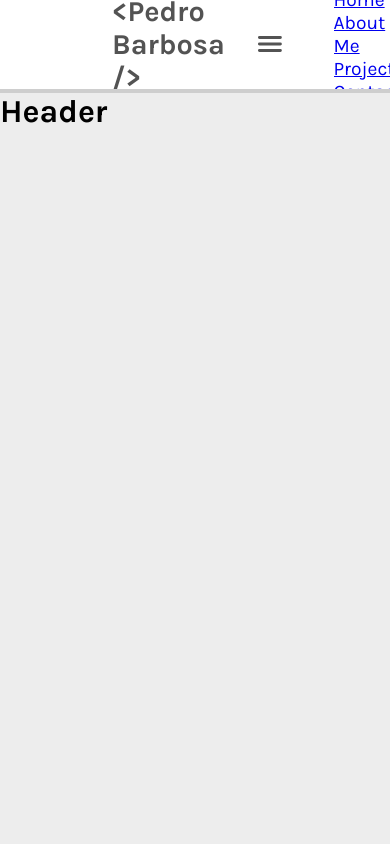
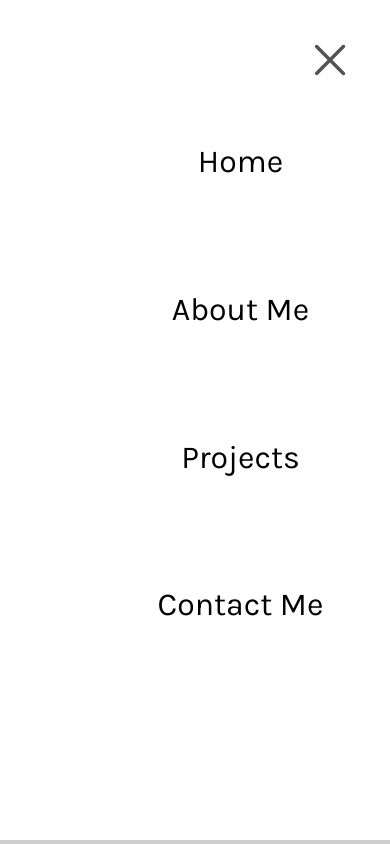
Before and after one commit to pedro-henrique-br/Portfolio, a React (Vite) app: page /home in a window 390 px wide. Both pictures are taken after a click on the icon 320 px from the left and 44 px from the top of the page. Built offline with nearby package versions, Linux system fonts and the light colour scheme.

Commit message:
feat: menu-mobile

```diff
--- a/src/App.jsx
+++ b/src/App.jsx
@@ -1,11 +1,9 @@
-import { useState } from 'react'
 import './App.css'
 
 function App() {
 
   return (
     <>
-
     </>
   )
 }
--- a/src/assets/css/style.css
+++ b/src/assets/css/style.css
@@ -14,9 +14,9 @@ Nav {
   height: 11vh;
   display: flex;
   justify-content: space-between;
+  align-items: center;
   background: #ffff;
   color: #535353;
-  align-items: center;
 }
 
 Nav {
@@ -32,7 +32,6 @@ Nav {
   margin-right: 5rem;
   display: flex;
   gap: 3rem;
-
 }
 
 .nav--link{
@@ -60,11 +59,40 @@ Nav {
   cursor: pointer;
 }
 
-.mobile--menu__active {
-
+.active {
+  flex-direction: column;
+  display: flex;
+  background: #ffff;
+  height: 100%;
+  width: 100%;
 }
 
 .mobile--menu__items {
+  width: 100%;
+  height: 70vh;
+  display: flex;
+  flex-direction: column;
+  justify-content: space-around;
+  align-items: center;
+}
+
+.menu--links a{
+  font-size: 2rem;
+  display: flex;
+  color: #000000;
+  text-decoration: none;
+}
+
+.close--menu {
+  margin: 2rem 2rem 0 0;
+  cursor: pointer;
+  display: flex;
+  justify-content: center;
+  align-self: flex-end;
+}
+
+.close {
+  display: none;
 }
 
 @media screen and (max-width: 1200px) {
@@ -74,8 +102,8 @@ Nav {
   .hamburguer--icon {
     display: flex;
   }
+
 }
-
 
 /* Header Page */
 
--- a/src/parts/Nav/Nav.jsx
+++ b/src/parts/Nav/Nav.jsx
@@ -1,38 +1,107 @@
-import { useState } from 'react'
-import '../../assets/css/style.css'
-import { Link } from 'react-router-dom'
+import { useState } from "react";
+import "../../assets/css/style.css";
+import { Link } from "react-router-dom";
 import { IoMenu } from "react-icons/io5";
 import { GoX } from "react-icons/go";
+import { BsDisplay } from "react-icons/bs";
 
 export default function Nav() {
-  const [mobileMenu, setMobileMenu] = useState("")
+  const [mobileMenu, setMobileMenu] = useState("");
 
   const handleClickMenu = () => {
-    setMobileMenu("mobile--menu__active")
-  }
+    setMobileMenu("active");
+  };
 
   return (
-    <nav className="nav">
-      <h1 className='nav--title'>{"<Pedro Barbosa />"}</h1>
-      <IoMenu onClick={handleClickMenu} size={56} className='hamburguer--icon'/>
+    <nav
+      className="nav"
+      style={
+        mobileMenu === "active" ? { height: "100vh" } : { height: "11vh" }
+      }>
+      <h1
+        className="nav--title"
+        style={
+          mobileMenu === "active" ? { display: "none" } : { display: "flex" }
+        }>
+        {"<Pedro Barbosa />"}
+      </h1>
+      <IoMenu
+        style={
+          mobileMenu === "active" ? { visibility: "hidden" } : { visibility: "visible" }
+        }
+        onClick={handleClickMenu}
+        size={56}
+        className="hamburguer--icon"
+      />
       {mobileMenu ? (
         <div className={mobileMenu}>
-        <GoX />
-        <ul className="mobile--menu__items">
-        <li className="menu--links"><Link className={location.pathname === "/home" ? "active" : ""} to={"/home"}>Home</Link></li>
-        <li className="menu--links"><Link className={location.pathname === "/about" ? "active" : ""} to={"/about"}>About Me</Link></li>
-        <li className="menu--links"><Link className={location.pathname === "/projects" ? "active" : ""} to={"/projects"}>Projects</Link></li>
-        <li className="menu--links"><Link className={location.pathname === "/contact" ? "active" : ""} to={"/contact"}>Contact Me</Link></li>
-        </ul>
+          <GoX
+            className="close--menu"
+            onClick={() => setMobileMenu("close")}
+            size={56}
+          />
+          <ul className="mobile--menu__items">
+            <li className="menu--links">
+              <Link
+                className={location.pathname === "/home" ? "active" : ""}
+                to={"/home"}>
+                Home
+              </Link>
+            </li>
+            <li className="menu--links">
+              <Link
+                className={location.pathname === "/about" ? "active" : ""}
+                to={"/about"}>
+                About Me
+              </Link>
+            </li>
+            <li className="menu--links">
+              <Link
+                className={location.pathname === "/projects" ? "active" : ""}
+                to={"/projects"}>
+                Projects
+              </Link>
+            </li>
+            <li className="menu--links">
+              <Link
+                className={location.pathname === "/contact" ? "active" : ""}
+                to={"/contact"}>
+                Contact Me
+              </Link>
+            </li>
+          </ul>
         </div>
-
-      ) : (null)}
+      ) : null}
       <ul className="nav--items">
-        <li className="nav--link"><Link className={location.pathname === "/home" ? "active" : ""} to={"/home"}>Home</Link></li>
-        <li className="nav--link"><Link className={location.pathname === "/about" ? "active" : ""} to={"/about"}>About Me</Link></li>
-        <li className="nav--link"><Link className={location.pathname === "/projects" ? "active" : ""} to={"/projects"}>Projects</Link></li>
-        <li className="nav--link"><Link className={location.pathname === "/contact" ? "active" : ""} to={"/contact"}>Contact Me</Link></li>
+        <li className="nav--link">
+          <Link
+            className={location.pathname === "/home" ? "active" : ""}
+            to={"/home"}>
+            Home
+          </Link>
+        </li>
+        <li className="nav--link">
+          <Link
+            className={location.pathname === "/about" ? "active" : ""}
+            to={"/about"}>
+            About Me
+          </Link>
+        </li>
+        <li className="nav--link">
+          <Link
+            className={location.pathname === "/projects" ? "active" : ""}
+            to={"/projects"}>
+            Projects
+          </Link>
+        </li>
+        <li className="nav--link">
+          <Link
+            className={location.pathname === "/contact" ? "active" : ""}
+            to={"/contact"}>
+            Contact Me
+          </Link>
+        </li>
       </ul>
     </nav>
-  )
+  );
 }
```
Also changed, not shown: src/App.css (deleted).
